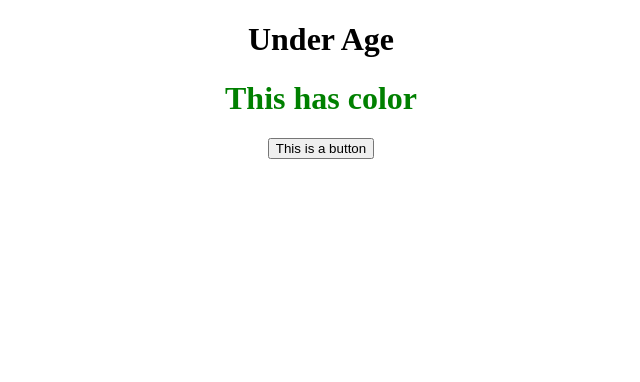
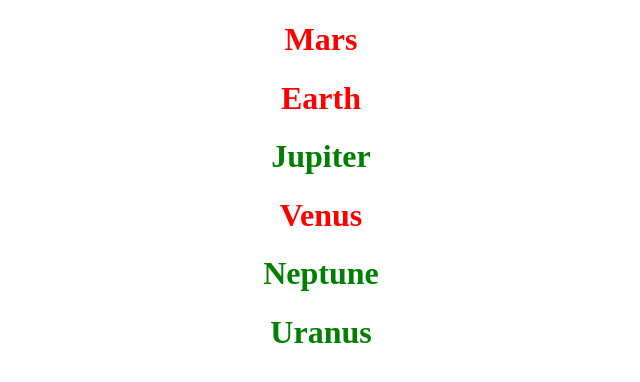
Before and after one commit to major6977/react-app, a React (Create React App) app: page / in a window 1280 px wide. Shown: the top 382 px of the page, without its empty margins (319-959 px from the left). Built offline with nearby package versions, Linux system fonts and the light colour scheme.

Commit message:
implamenting ternery operators with styling

```diff
--- a/src/App.js
+++ b/src/App.js
@@ -1,17 +1,40 @@
 import "./App.css";
 
 function App() {
-  const age = 17;
-  const isGreen = true;
+  const planets = [
+    { name: "Mars", isGasPlanet: false },
+    { name: "Earth", isGasPlanet: false },
+    { name: "Jupiter", isGasPlanet: true },
+    { name: "Venus", isGasPlanet: false },
+    { name: "Neptune", isGasPlanet: true },
+    { name: "Uranus", isGasPlanet: true },
+  ];
 
   return (
     <div className="App">
-      {age >= 18 ? <h1>Over Age</h1> : <h1>Under Age</h1>}
-      <h1 style={{ color: isGreen ? "green" : "red" }}> This has color</h1>
-      {isGreen && <button>This is a button</button>}
+      {planets.map((planet, key) =>
+        planet.isGasPlanet ? (
+          <h1 style={{ color: "green" }}> {planet.name}</h1>
+        ) : (
+          <h1 style={{ color: "red" }}>{planet.name}</h1>
+        )
+      )}
     </div>
   );
 }
+
+// function App(){
+//   const age = 17;
+//   const isGreen = true;
+
+//   return (
+//     <div className="App">
+//       {age >= 18 ? <h1>Over Age</h1> : <h1>Under Age</h1>}
+//       <h1 style={{ color: isGreen ? "green" : "red" }}> This has color</h1>
+//       {isGreen && <button>This is a button</button>}
+//     </div>
+//   );
+// }
 
 // function App() {
 //   return (
```
